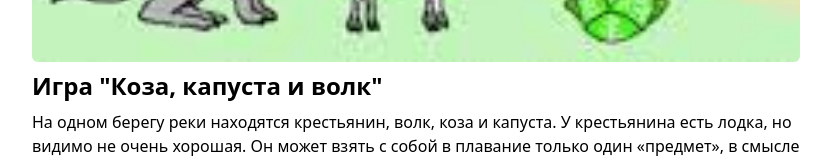
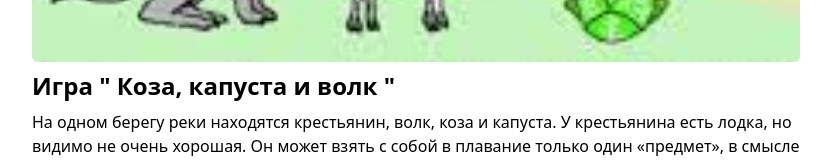
Before and after one commit to webdiller/wolf-goat-cabbage-game, a Next.js app: page / in a window 1280 px wide. Shown: the part 722-882 px from the top of the page, without its empty margins (224-1055 px from the left). Built offline with nearby package versions, Linux system fonts and the light colour scheme.

Commit message:
fix: fix text

```diff
--- a/src/pages/index.tsx
+++ b/src/pages/index.tsx
@@ -208,7 +208,7 @@ export default function Home() {
     <div className="container space-y-2 max-w-[800px] mx-auto p-4">
       <Image width={imageMain.width} height={imageMain.height} alt="Главное изображение" className="w-full h-auto rounded-md object-cover" unoptimized src={imageMain.src} />
       <div className="space-y-2">
-        <h1 className="text-2xl font-bold">Игра "Коза, капуста и волк"</h1>
+        <h1 className="text-2xl font-bold">Игра &quot; Коза, капуста и волк &quot;</h1>
         {question.title}
         <div className="min-h-[300px] flex gap-2">
           <div
```
